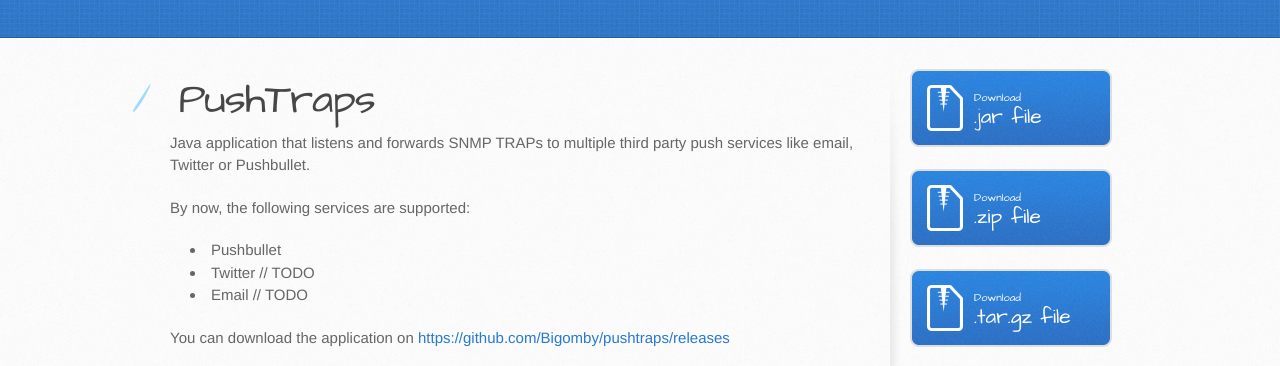
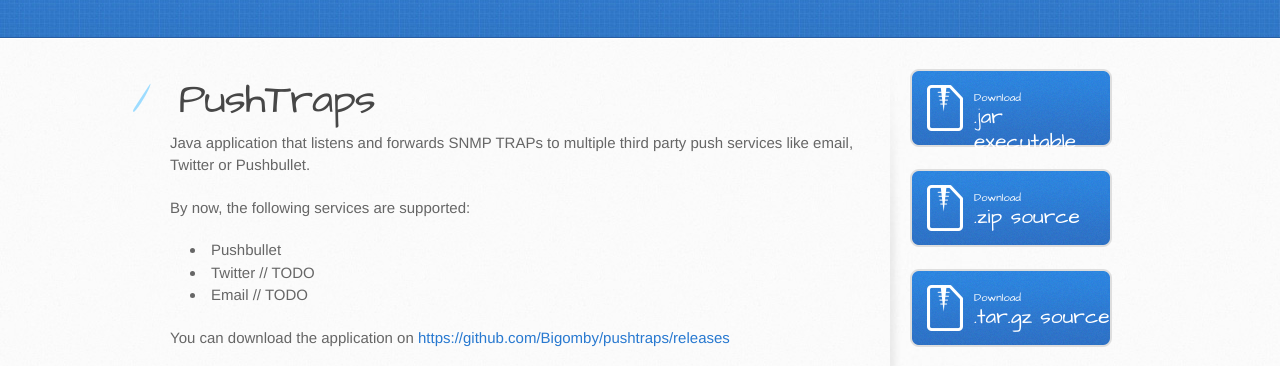
Before and after one commit to Bigomby/pushtraps, a plain HTML site: page index.html in a window 1280 px wide. Shown: the part 197-563 px from the top of the page. Drawn offline with Linux system fonts and the light colour scheme.

Commit message:
Update index.html

```diff
--- a/index.html
+++ b/index.html
@@ -71,15 +71,15 @@
         <aside id="sidebar">
           <a href="https://github.com/Bigomby/pushtraps/releases" class="button">
             <small>Download</small>
-            .jar file
+            .jar executable
           </a>
           <a href="https://github.com/Bigomby/pushtraps/zipball/master" class="button">
             <small>Download</small>
-            .zip file
+            .zip source
           </a>
           <a href="https://github.com/Bigomby/pushtraps/tarball/master" class="button">
             <small>Download</small>
-            .tar.gz file
+            .tar.gz source
           </a>
 
           <p class="repo-owner"><a href="https://github.com/Bigomby/pushtraps"></a> is maintained by <a href="https://github.com/Bigomby">Bigomby</a>.</p>
```
